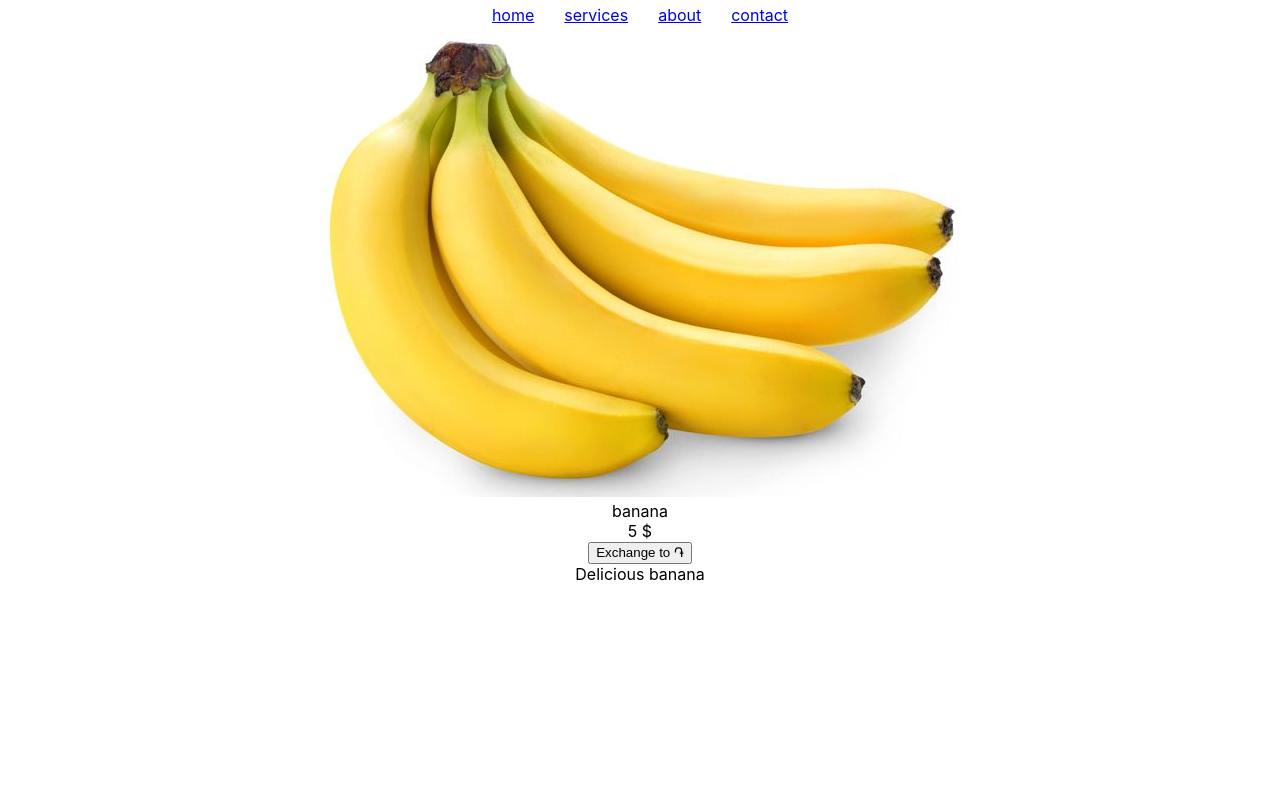
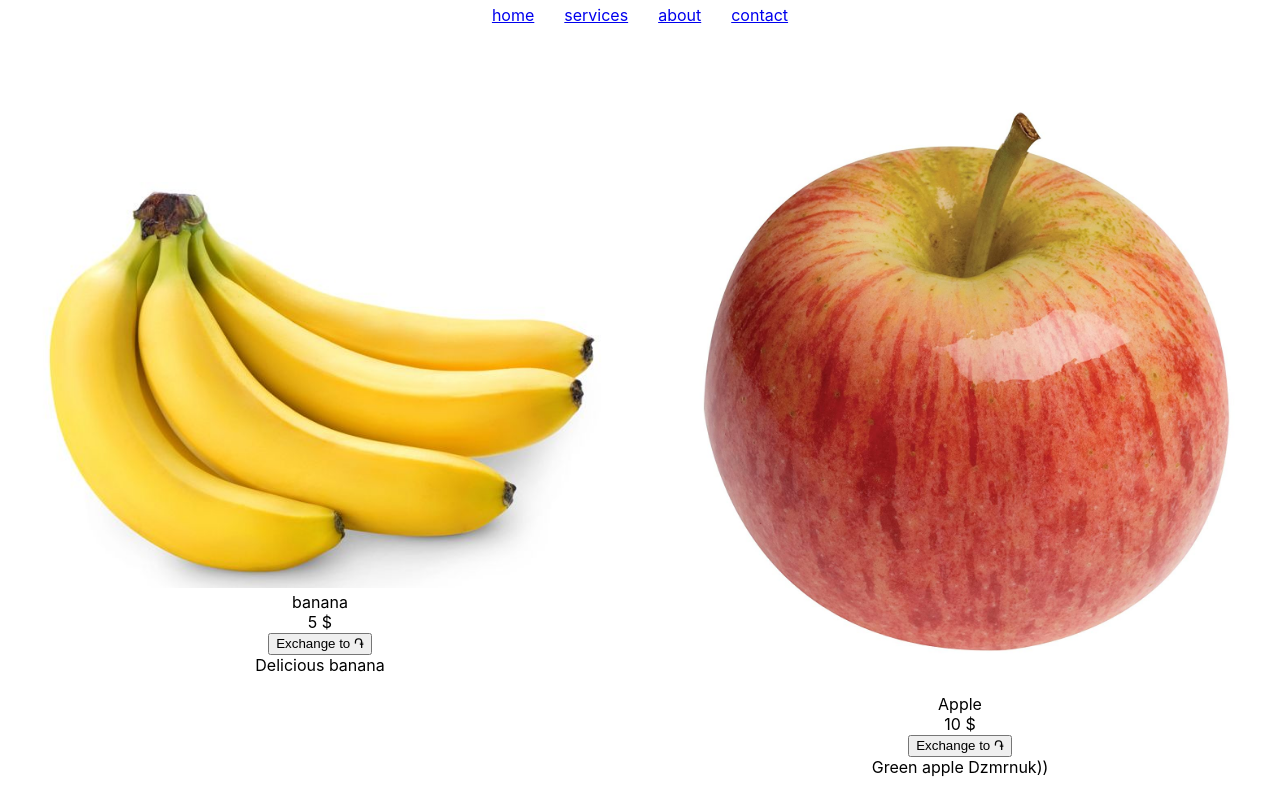
Before and after one commit to Gevorg-galstyan/react-lesson-int, a React (Create React App) app: page / in a window 1280 px wide. Built offline with nearby package versions, Linux system fonts and the light colour scheme.

Commit message:
add dynamic images to product

```diff
--- a/src/components/Main.js
+++ b/src/components/Main.js
@@ -1,14 +1,13 @@
 import React from 'react';
 import Product from './class/Product';
 import banana from "../assets/img/banana.jpg";
+import apple from "../assets/img/apple.jpg";
 
 export default function Main() {
     return(
-        <React.Fragment>
-            <div>
-                <img src={banana} alt="banana"/>
-            </div>
-            <Product  name="banana" price={5} description="Delicious banana" />
-        </React.Fragment>
+        <div className="d-flex">
+            <Product img={banana} name="banana" price={5} description="Delicious banana" />
+            <Product img={apple} name="Apple" price={10} description="Green apple Dzmrnuk))" />
+        </div>
     )
 }
--- a/src/components/class/Name.jsx
+++ b/src/components/class/Name.jsx
@@ -7,6 +7,7 @@ export default class Name extends Component{
             <div className='Name'>
                 {this.props.val}
             </div>
+
         )
     }
 }
--- a/src/components/class/Product.jsx
+++ b/src/components/class/Product.jsx
@@ -1,15 +1,17 @@
-import React, {Component} from "react";
+import React, { Component } from "react";
 import Name from "./Name";
 import Price from "./Price";
 import Description from "./Description";
 
 
-class Product extends Component{
-    render(){
-        const {name, price, description} = this.props;
-        return(
+class Product extends Component {
+    render() {
+        const { name, price, description, img } = this.props;
+        return (
             <div className="Product">
-
+                <div>
+                    <img src={img} alt="banana"  className="w-100" />
+                </div>
                 <Name val={name} />
                 <Price val={price} />
                 <Description val={description} />
--- a/src/index.css
+++ b/src/index.css
@@ -5,8 +5,11 @@ body {
     sans-serif;
   -webkit-font-smoothing: antialiased;
   -moz-osx-font-smoothing: grayscale;
+
 }
-
+*{
+   box-sizing: border-box;
+}
 code {
   font-family: source-code-pro, Menlo, Monaco, Consolas, 'Courier New',
     monospace;
@@ -23,3 +26,16 @@ code {
   display: block;
   padding: 5px 15px;
 }
+.d-flex{
+  display: flex;
+  align-items: center;
+  justify-content: center;
+  margin-top: 50px;
+}
+.Product{
+  flex: 0 0 50%;
+  padding: 0 15px;
+}
+.w-100{
+  width: 100%;
+}
```
Also changed, not shown: src/assets/img/apple.jpg (added).
